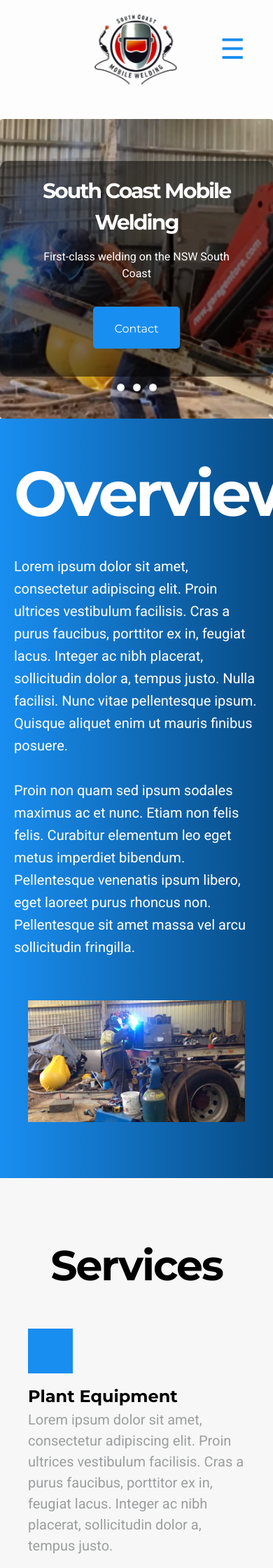
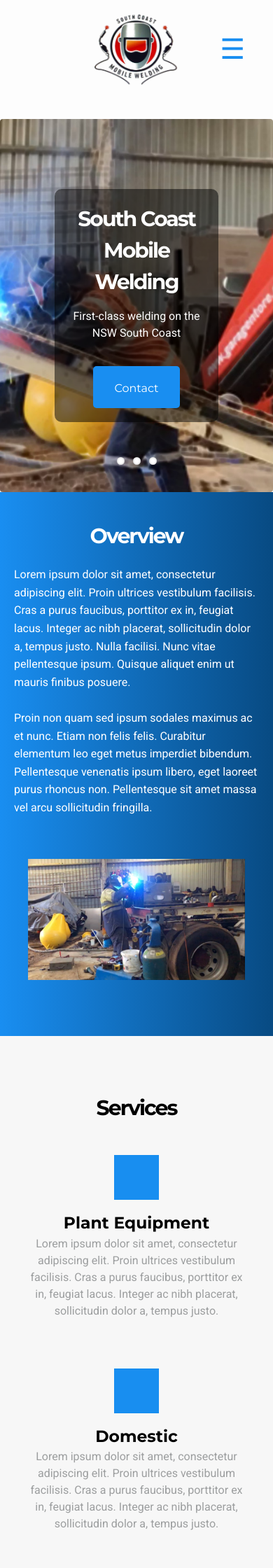
Before and after one commit to PatrickRoberts93/SCMW, a Jekyll site: the page built from index.html, in a window 390 px wide. Shown: the top 2240 px of the page at 70% size. Built offline with Jekyll 4.4.1, drawn with Linux system fonts in a browser that asks for light colours.

Commit message:
closes issue #21 responsive

```diff
--- a/_sass/base/_base.scss
+++ b/_sass/base/_base.scss
@@ -81,7 +81,23 @@
     }
 }
 
+/**
+ * Paragraphs
+ */
 
+p {
+  @media only screen and (max-width: 1260px) {
+          font-size: 1em;
+  }
+
+  @media only screen and (max-width: 768px) {
+          font-size: 0.9em;
+  }
+
+  @media only screen and (max-width: 450px) {
+          font-size: 0.8em;
+  }
+}
 
 /**
  * Headings
@@ -93,11 +109,22 @@
     letter-spacing: -4px;
     color: #FFF;
 
+    @media only screen and (max-width: 1260px) {
+            font-size: 3em;
+            letter-spacing: -2px;
+    }
+
+    @media only screen and (max-width: 768px) {
+            font-size: 2em;
+    }
+    @media only screen and (max-width: 450px) {
+            font-size: 1.5em;
+    }
+
 }
 
 h3 {
   font-family: $heading-font-family;
-  font-size: 1.2em;
   font-weight: bold;
   color: #000;
 }
--- a/_sass/components/_flexslider.scss
+++ b/_sass/components/_flexslider.scss
@@ -40,6 +40,11 @@
 li.slide1, li.slide2, .slide3 {
   .slide-text {
     padding: 1em 2em 2em 2em;
+
+    @media only screen and (max-width: 570px) {
+      padding: 1em;
+    }
+
   }
 }
 
@@ -72,48 +77,17 @@
   padding: 5em;
   margin: 5em auto;
 
+  @media only screen and (max-width: 570px) {
+    padding: 1em;
+  }
+
     h2 {
         margin: 0 0 15px;
     }
 
     p {
         margin: 0 0 35px;
-        font-size: 1.1em;
         color: #FFF;
-    }
-
-    //Make responsive
-
-    @media only screen and (max-width: 1260px) {
-        h2 {
-            font-size: 3em;
-            letter-spacing: -2px;
-        }
-
-        p {
-            font-size: 1em;
-        }
-    }
-
-    @media only screen and (max-width: 768px) {
-      margin: 3em auto;
-      width: 100%;
-        h2 {
-            font-size: 2em;
-        }
-
-        p {
-            font-size: 0.9em;
-        }
-    }
-    @media only screen and (max-width: 450px) {
-        h2 {
-            font-size: 1.5em;
-        }
-
-        p {
-            font-size: 0.8em;
-        }
     }
 }
 
--- a/_sass/layouts/_services.scss
+++ b/_sass/layouts/_services.scss
@@ -11,10 +11,6 @@
         color: #000;
         text-align: center;
         margin: 0 0 25px;
-        @media only screen and (max-width: 575px) {
-            font-size: 3em;
-            letter-spacing: -2px;
-        }
     }
 }
 
@@ -41,6 +37,8 @@
     }
     @media only screen and (max-width: 600px) {
         width: 100%;
+        text-align: center;
+        margin: 0 0 30px 0;
     }
 }
 
--- a/_sass/pages/_contact.scss
+++ b/_sass/pages/_contact.scss
@@ -42,6 +42,9 @@
 @media only screen and (max-width: 768px) {
   .contact-container {
   padding: 2em;
+  h3 {
+    font-size: 1.3em;
+  }
 }
   .contact-form {
       width: 100%;
--- a/_sass/pages/_index.scss
+++ b/_sass/pages/_index.scss
@@ -40,6 +40,9 @@
     .about-text {
         width: 100%;
         margin: 0 0 20px;
+        h2 {
+          text-align: center;
+        }
     }
 
     #about-img {
```
